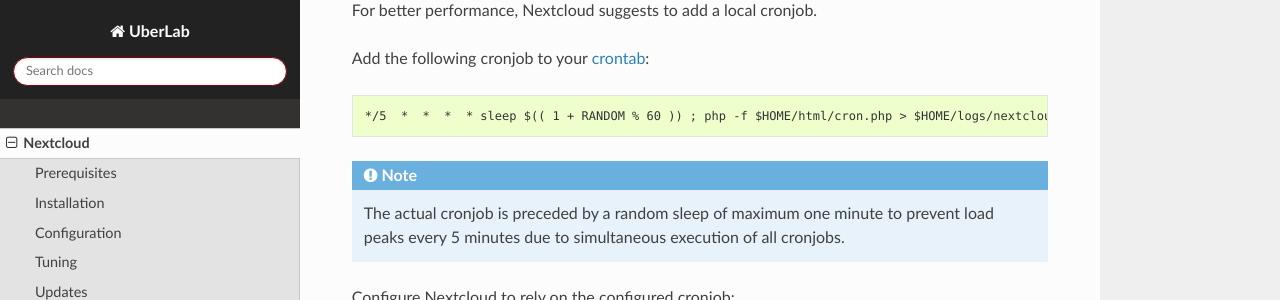
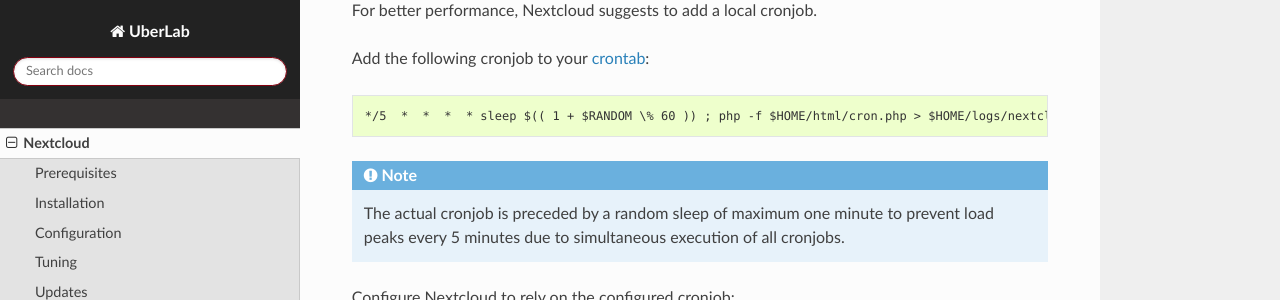
Before and after one commit to Uberspace/lab, a Sphinx documentation site: the page built from source/guide_nextcloud.rst, in a window 1280 px wide and 900 px high, scrolled down 6817 px. Shown: the part 151-451 px from the top of the window. Built offline with Sphinx 7.4.7 and the Read the Docs theme 2.0.0, drawn with Linux system fonts in a browser that asks for light colours.

```diff
--- a/source/guide_nextcloud.rst
+++ b/source/guide_nextcloud.rst
@@ -249,7 +249,7 @@ Add the following cronjob to your :manual:`crontab <daemons-cron>`:
 
 ::
 
- */5  *  *  *  * sleep $(( 1 + RANDOM % 60 )) ; php -f $HOME/html/cron.php > $HOME/logs/nextcloud-cron.log 2>&1
+ */5  *  *  *  * sleep $(( 1 + $RANDOM \% 60 )) ; php -f $HOME/html/cron.php > $HOME/logs/nextcloud-cron.log 2>&1
 
 .. note:: The actual cronjob is preceded by a random sleep of maximum one minute to prevent load peaks every 5 minutes due to simultaneous execution of all cronjobs.
 
```
